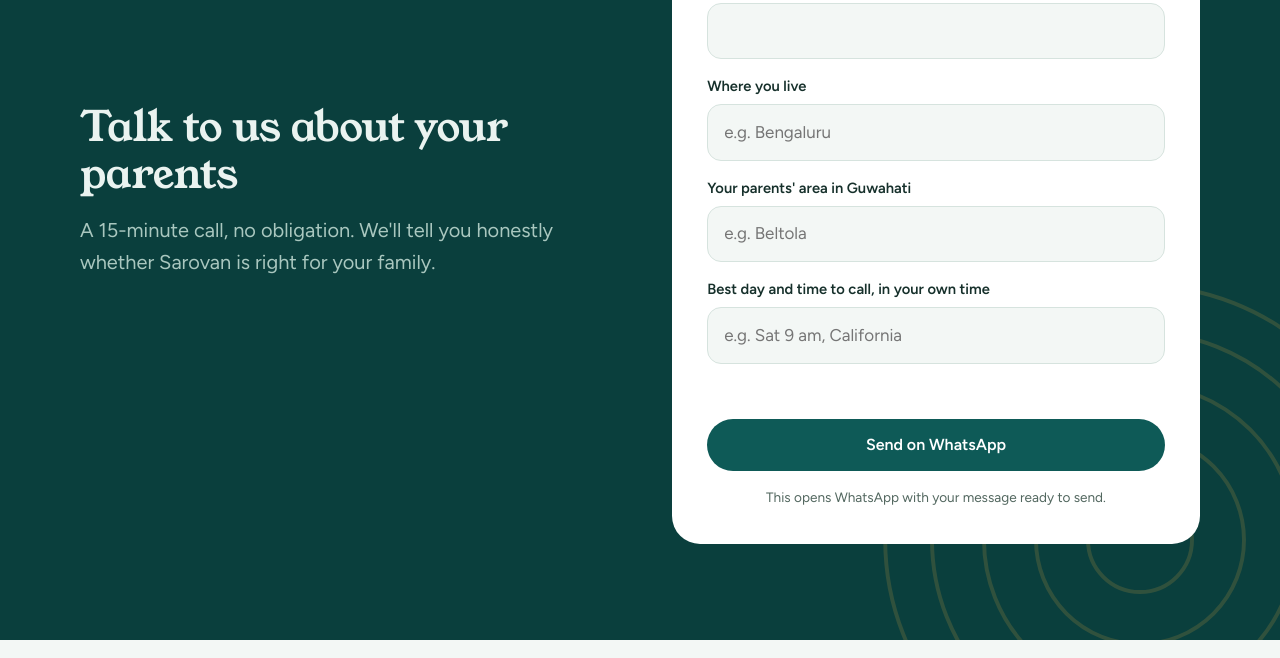
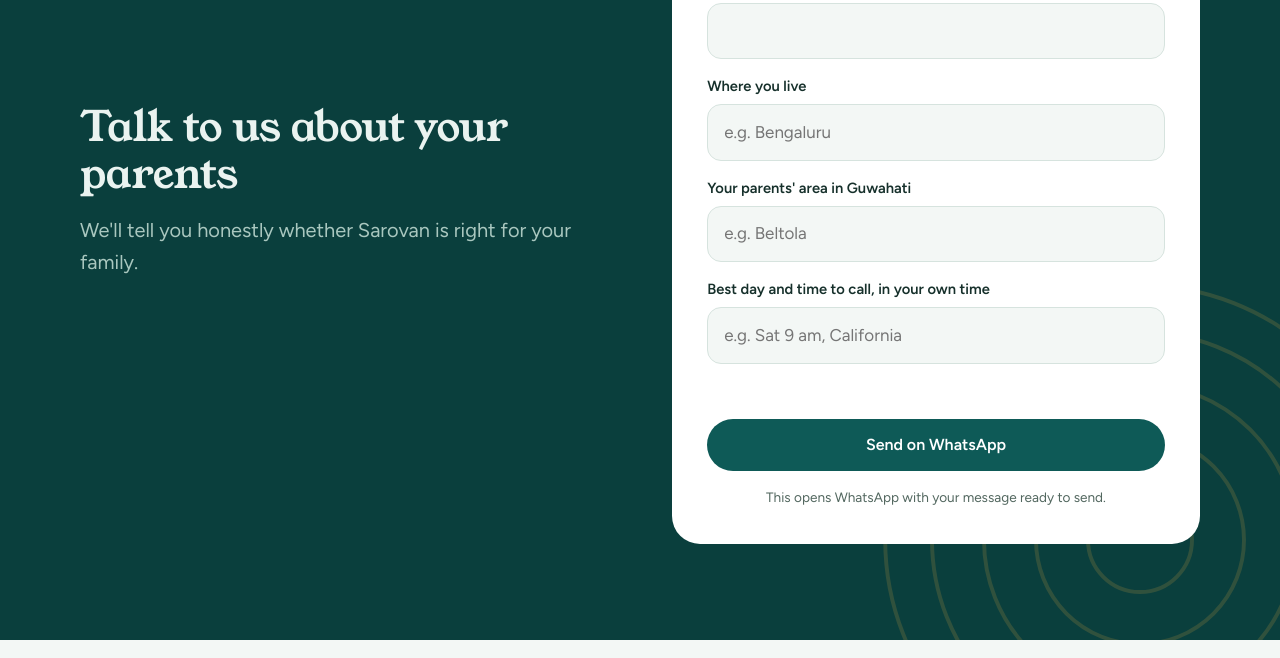
Before and after one commit to mrgogoi59/sarovan-website, a plain HTML site: page index.html in a window 1280 px wide. Shown: the part 6655-7313 px from the top of the page. Drawn offline with Linux system fonts and the light colour scheme.

Commit message:
Home page: take the call length out of the contact section
The line under "Talk to us about your parents" no longer says
"A 15-minute call, no obligation."

Co-Authored-By: Claude Fable 5.2 <noreply@anthropic.com>
Claude-Session: https://claude.ai/code/session_01CYsZaryiqkTenz7SWEyof1

```diff
--- a/index.html
+++ b/index.html
@@ -602,7 +602,7 @@ footer{padding:2.5rem 0 6rem;color:var(--muted);font-size:.92rem}
   <div class="wrap contact-grid">
     <div>
       <h2>Talk to us about your parents</h2>
-      <p class="lede">A 15-minute call, no obligation. We'll tell you honestly whether Sarovan is right for your family.</p>
+      <p class="lede">We'll tell you honestly whether Sarovan is right for your family.</p>
     </div>
     <form class="form" id="enquiry" novalidate>
       <div class="field">
```
